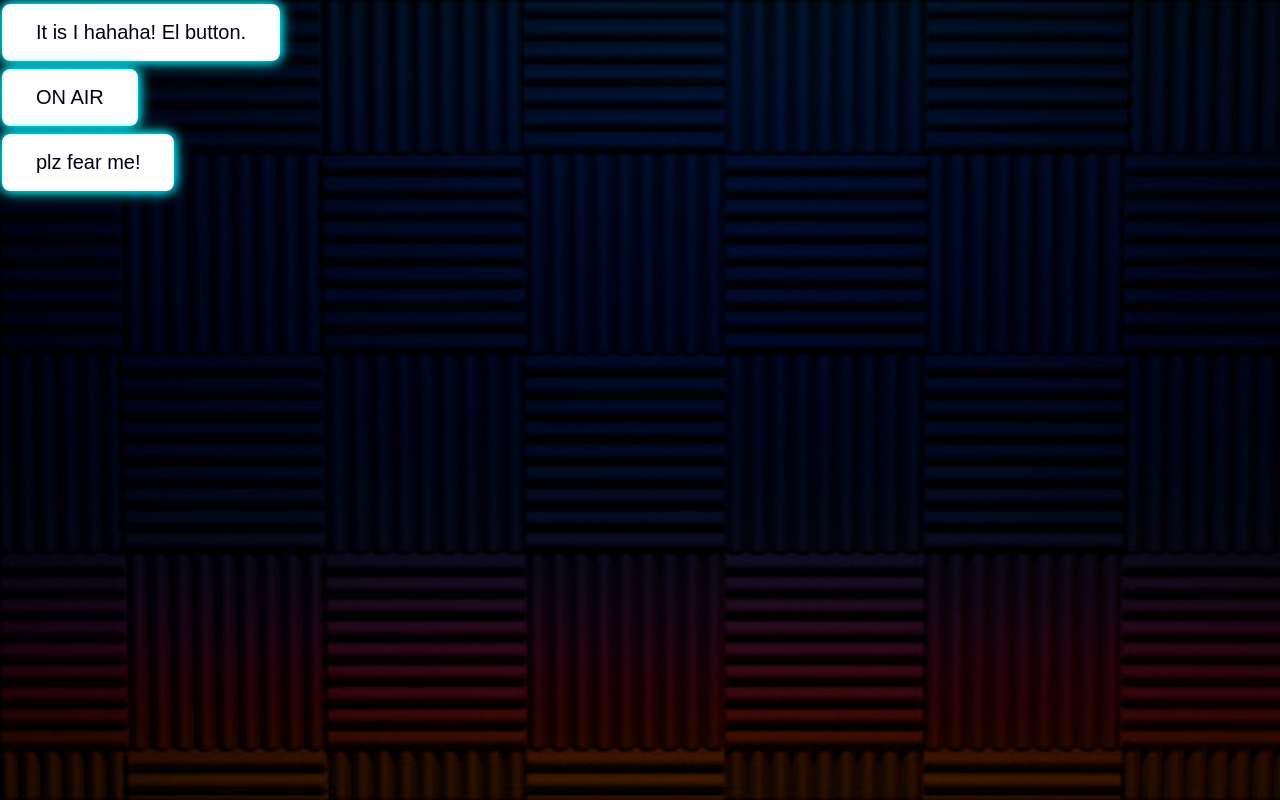
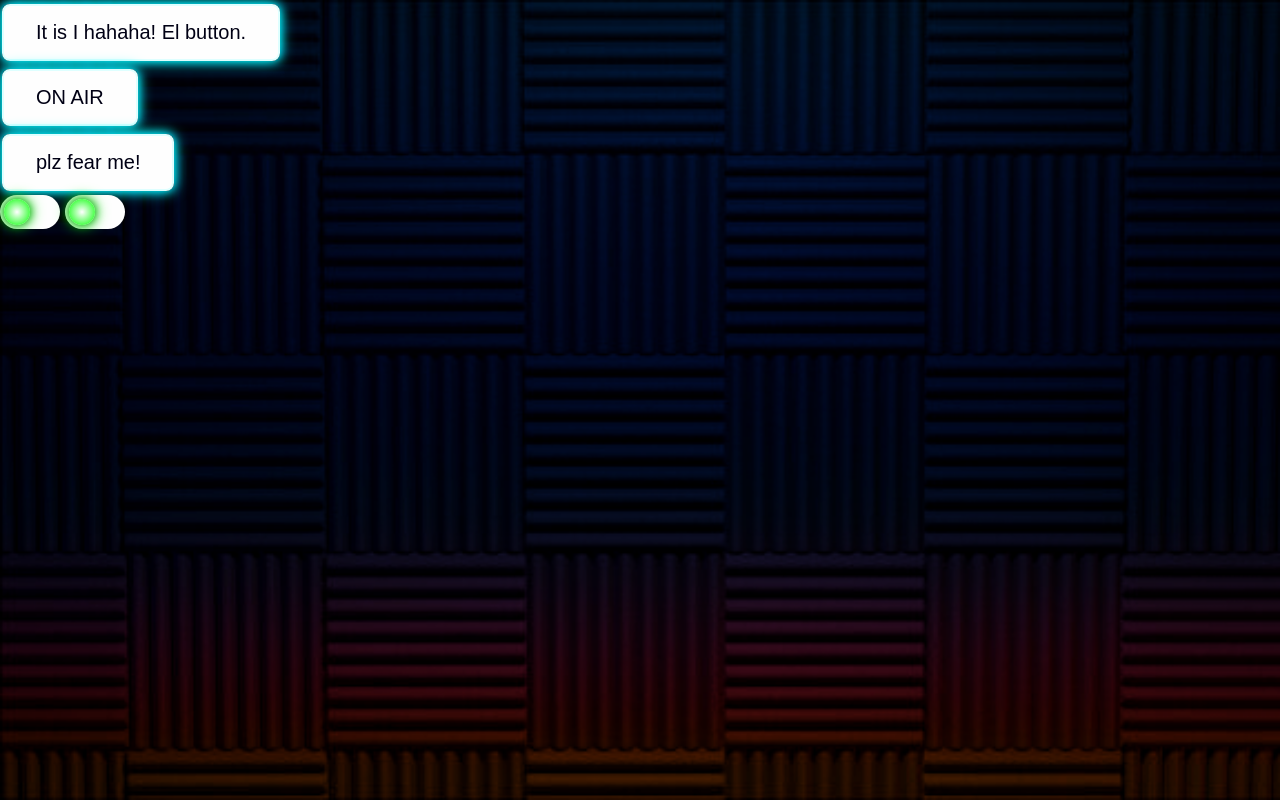
Before and after one commit to SchoolOfCode/w15_collaborative-react-project-podclass, a React (Create React App) app in the folder podclass/: page / in a window 1280 px wide. Built offline with nearby package versions, Linux system fonts and the light colour scheme.

Commit message:
added styling for toggle buttons here to not clash with other work

```diff
--- a/podclass/public/index.html
+++ b/podclass/public/index.html
@@ -39,5 +39,14 @@
       To begin the development, run `npm start` or `yarn start`.
       To create a production bundle, use `npm run build` or `yarn build`.
     -->
+    <label class="switch">
+      <input type="checkbox" />
+      <span class="slider"></span>
+    </label>
+
+    <label class="switch">
+      <input type="checkbox" />
+      <span class="slider"></span>
+    </label>
   </body>
 </html>
--- a/podclass/src/App.css
+++ b/podclass/src/App.css
@@ -37,3 +37,78 @@
   border: 2px solid #ff0000;
   box-shadow: 0 0 15px #ff0000, 0 0 10px #ff004c;
 }
+body {
+  background-color: rgb(8, 4, 27);
+}
+
+/*Vic+SWITCH-BUTTON*/
+/* The switch - the box around the slider */
+.switch {
+  position: relative;
+  display: inline-block;
+  width: 60px;
+  height: 34px;
+}
+
+/* Hide default HTML checkbox */
+.switch input {
+  opacity: 0;
+  width: 0;
+  height: 0;
+}
+
+/* The slider */
+.slider {
+  border-radius: 34px;
+  position: absolute;
+  cursor: pointer;
+  top: 0;
+  left: 0;
+  right: 0;
+  bottom: 0;
+  background-color: rgba(255, 255, 255, 0.995);
+  -webkit-transition: 0.4s;
+  transition: 0.4s;
+}
+
+.slider:before {
+  border-radius: 50%;
+  position: absolute;
+  content: "";
+  height: 26px;
+  width: 26px;
+  left: 4px;
+  bottom: 4px;
+  background: radial-gradient(#ffffff 0%, #00ff00 100%);
+  -webkit-transition: 0.4s;
+  transition: 0.4s;
+  box-shadow: 0 0 15px #00ff00, 0 0 10px #005a00;
+}
+
+input:hover + .slider {
+  background-color: rgba(255, 231, 212, 0.995);
+}
+input:hover + .slider:before {
+  background: radial-gradient(#ffffff 0%, orange 100%);
+  -webkit-transition: 0.4s;
+  transition: 0.4s;
+  box-shadow: 0 0 15px orangered, 0 0 10px orange;
+}
+
+input:checked + .slider {
+  background-color: rgba(20, 0, 0, 0.794);
+}
+
+input:focus + .slider {
+  box-shadow: 0 0 1px #ff7300;
+}
+
+input:checked + .slider:before {
+  -webkit-transform: translateX(26px);
+  -ms-transform: translateX(26px);
+  transform: translateX(26px);
+  box-shadow: 0 0 15px #ff0000, 0 0 10px #ff004c;
+  background-color: red;
+  background: radial-gradient(#ff0000 0%, #800000 100%);
+}
+/*Vic+SWITCH-BUTTON*/
```
